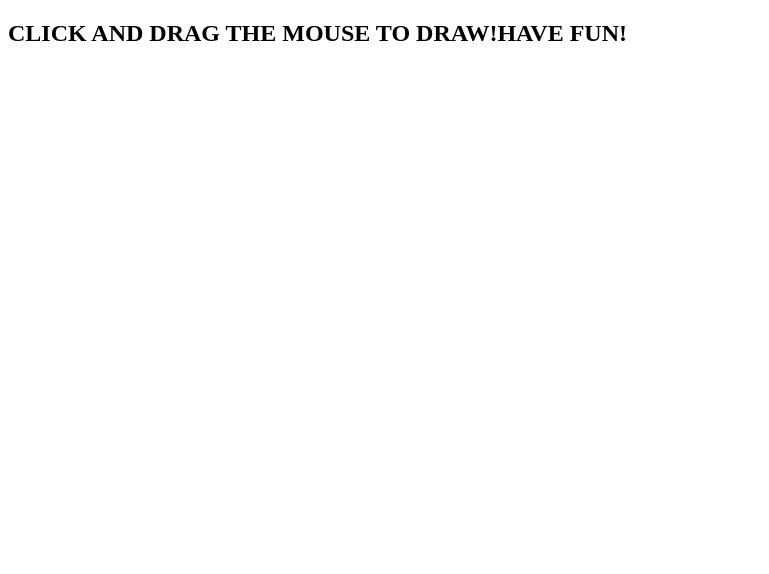
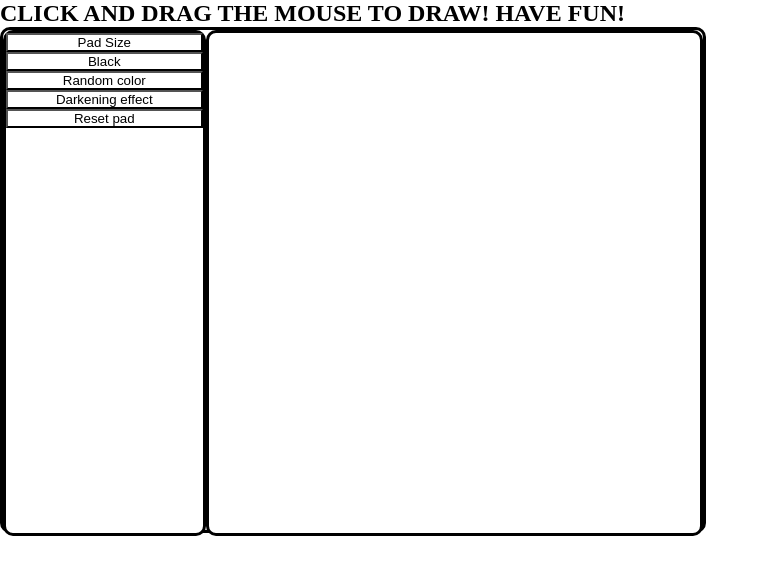
Before and after one commit to HlulaniChauke/Etch-a-Sketch, a plain HTML site: page index.html in a window 1280 px wide. Shown: the whole page, without its empty margins (0-769 px from the left). Drawn offline with Linux system fonts and the light colour scheme.

Commit message:
Create basic UI style

```diff
--- a/index.html
+++ b/index.html
@@ -4,12 +4,18 @@
     <meta charset="UTF-8">
     <meta name="viewport" content="width=device-width, initial-scale=1.0">
     <title>Hlu`s version of Etch-a-Sketch</title>
+    <script src="script.js" defer></script>
+    <link rel="stylesheet" href="style.css">
 </head>
 <body>
-    <h2>CLICK AND DRAG THE MOUSE TO DRAW!HAVE FUN!</h2>
+    <h2>CLICK AND DRAG THE MOUSE TO DRAW! HAVE FUN!</h2>
     <div class="mainContainer">
         <div class="buttonContainer">
-
+            <button id="size">Pad Size</button>
+            <button id="black">Black</button>
+            <button id="random">Random color</button>
+            <button id="darken">Darkening effect</button>
+            <button id="reset">Reset pad</button>
         </div>
         <div class="drawingPadContainer">
 
--- /dev/null
+++ b/style.css
@@ -0,0 +1,31 @@
+*{
+    margin: 0;
+    padding: 0;
+    background-color: white
+}
+.mainContainer{
+    border: 3px solid black;
+    display: flex;
+    flex-direction: row;
+    width: 700px;
+    height: 500px;
+    border-radius: 10px;
+}
+
+.buttonContainer{
+    border: 3px solid black;
+    display: flex;
+    flex-direction: column;
+    width: 200px;
+    height: 500px;
+    border-radius: 10px;
+}
+
+.drawingPadContainer{
+    border: 3px solid black;
+    display: flex;
+    flex-direction: column;
+    width: 500px;
+    height: 500px;
+    border-radius: 10px;
+}
```
